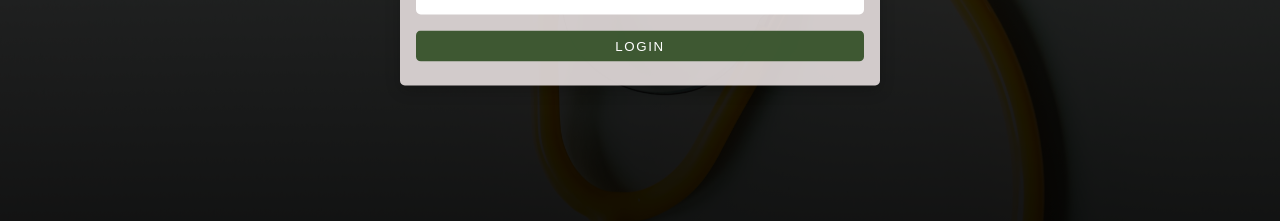
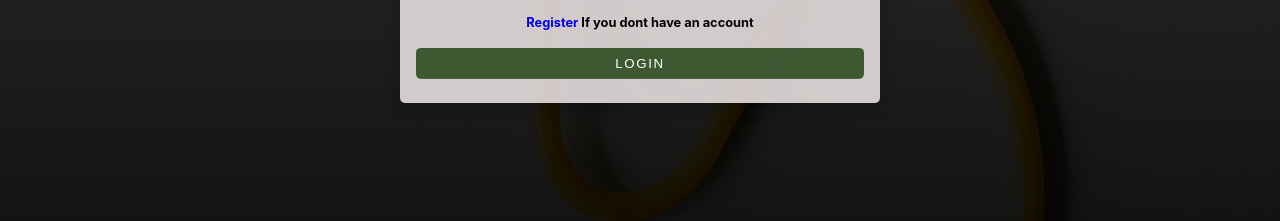
Before and after one commit to ebubekeyz/nigerian-medical-association, a website: page public/login.html in a window 1280 px wide. Shown: the part 445-666 px from the top of the page. Drawn offline with nearby package versions, Linux system fonts and the light colour scheme.

Commit message:
twenty one commit

```diff
--- a/public/login.html
+++ b/public/login.html
@@ -38,6 +38,11 @@
                         <input type="password" placeholder="" class="reg-form-group" id="password">
                     </div>
 
+                <div>
+                    <h5 style="text-align: center; font-size: 0.8rem; margin-top: 1rem;"><a href="/register">Register</a> If you dont have an account</h5>
+                </div>
+
+
                     <div style="margin-top: 1rem;">
                         <input type="submit" value="login" class="reg-submit btn">
                     </div>
```
Also changed, not shown: public/register.html (+2 -0 lines).
